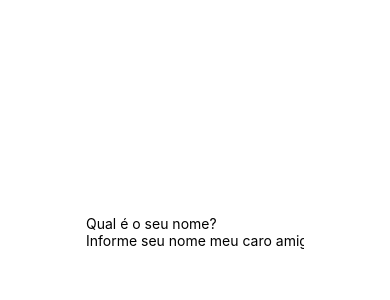
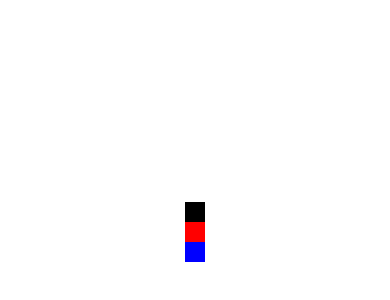
Before and after one commit to WellintonCamboim/cod3r-react-native, a React Native app in the folder fundReactNative/: screen / in a window 390 px wide. Shown: the part 190-490 px from the top of the page. Built offline with nearby package versions, Linux system fonts and the light colour scheme.

Commit message:
Componente Quadrado

```diff
--- a/fundReactNative/src/App.js
+++ b/fundReactNative/src/App.js
@@ -18,6 +18,7 @@
 import ListaProdutos from './components/produtos/ListaProdutos'
 import ListaProdutosV2 from './components/produtos/ListaProdutosV2'
 import DigiteSeuNome from './components/DigiteSeuNome'
+import Quadrado from './components/layout/Quadrado'
 
 
 // function App() {
@@ -29,10 +30,13 @@
 export default () => (
     <SafeAreaView style={style.App}>
 
+        <Quadrado />
+        <Quadrado color="red"/>
+        <Quadrado color="blue"/>
 
-        <DigiteSeuNome />
 
         {/* <Aleatorio x={50} y={40}/>
+        <DigiteSeuNome />
         <ListaProdutosV2 />
         <ListaProdutos />
         <UsuarioLogado usuario={{ nome: 'Wellinton', email: 'wellinton@gmail.com' }} />
--- /dev/null
+++ b/fundReactNative/src/components/layout/Quadrado.js
@@ -0,0 +1,16 @@
+import React from 'react'
+import { View } from 'react-native'
+
+export default props =>{
+    return (
+        <View style={
+            {
+                height: 20,
+                width: 20,
+                backgroundColor: props.color || '#000',
+            }
+        }>
+
+        </View>
+    )
+}
```
